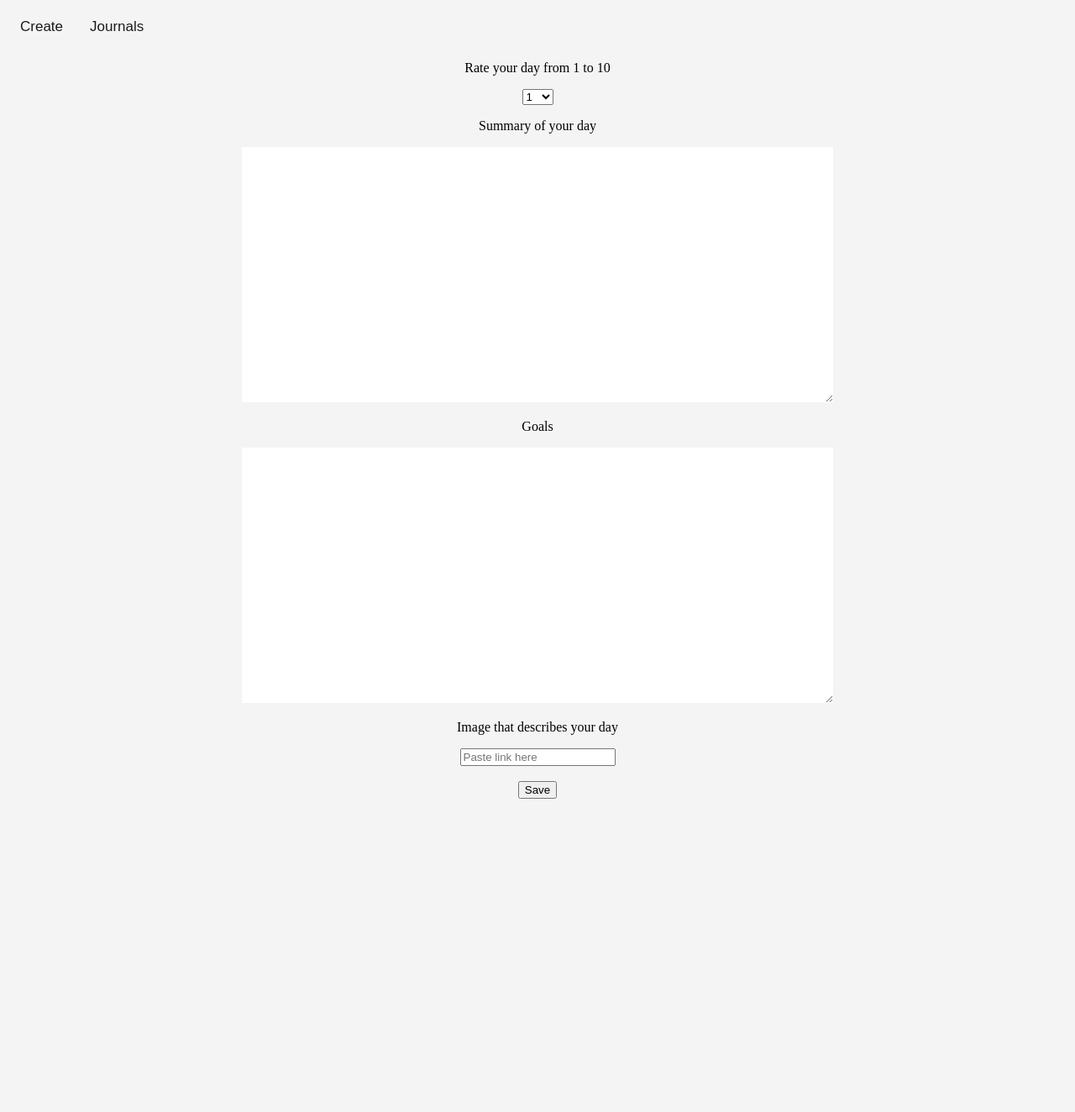
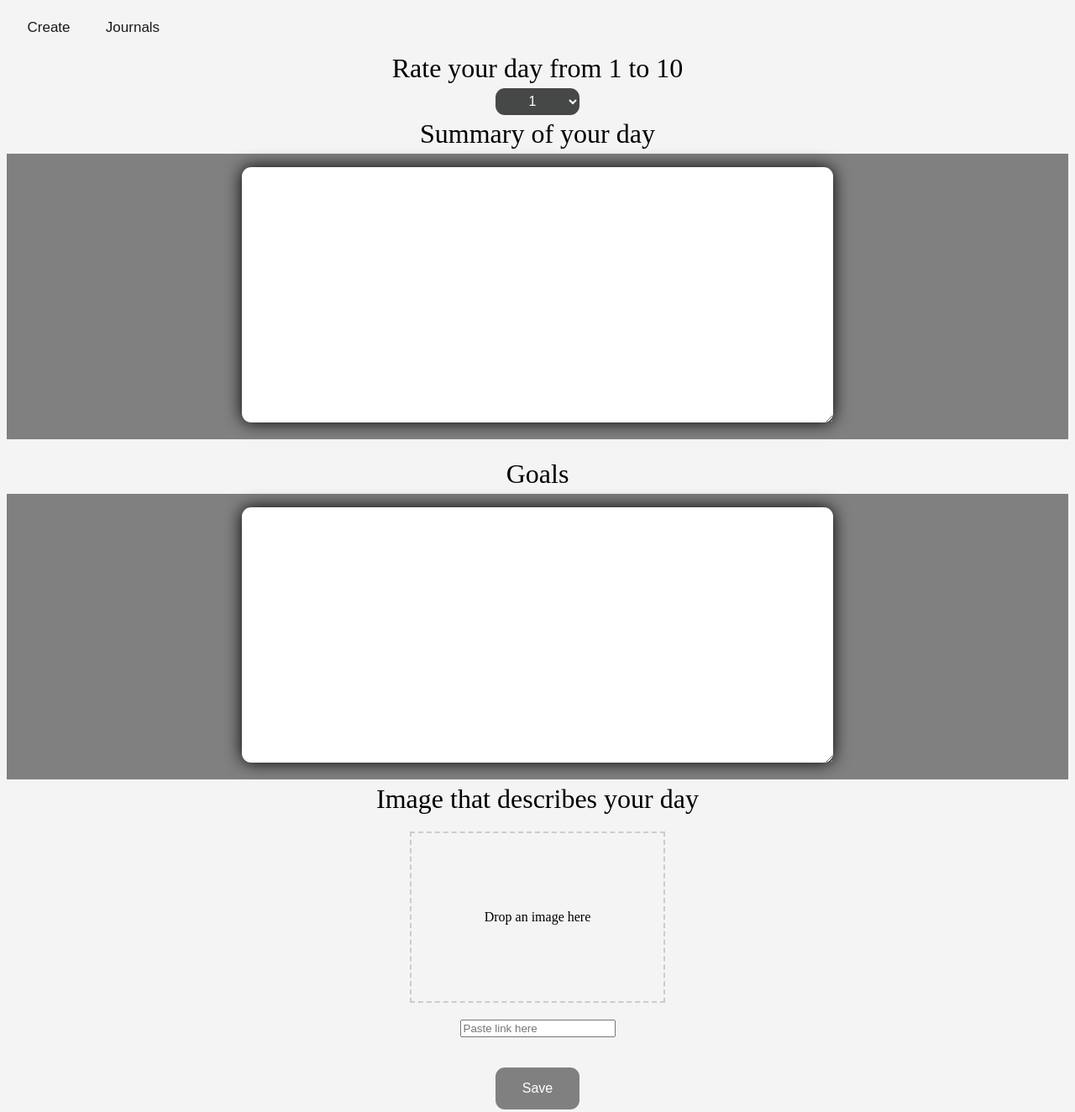
Before and after one commit to andreipogi2727/API-Journal, a website: page firstPage.html in a window 1280 px wide. Shown: the whole page at 84% size. Before the commit the page ends 959 px from the top, so only its background shows below. Drawn offline with nearby package versions, Linux system fonts and the light colour scheme.

Commit message:
Updated UI and added a dropdown box for image

```diff
--- a/firstPage.html
+++ b/firstPage.html
@@ -2,39 +2,65 @@
 <html lang="en">
 
 <head>
-
     <link rel="stylesheet" type="text/css" href="myStyle.css" />
     <meta charset="UTF-8">
     <meta name="viewport" content="width=device-width, initial-scale=1.0">
     <title>Create Journal</title>
     <style>
-        /* Add your styles here */
-        textarea
-        {
+        textarea {
             border: #1a1b1b;
         }
-        body
-        {
+        body {
             background-color: #f4f4f4;
-
         }
-        .container
-        {
+        .container {
             justify-content: center;
             text-align: center;
         }
-        textarea
-        {
+        textarea {
             width: 700px;
             height: 300px;
             font-family: Arial, Helvetica, sans-serif;
-
+            border-radius: .7rem;
+            box-shadow: 0 0 20px black;
+        }
+        .summary-text, .goals-text {
+            border: 4px solid gray;
+            padding: 12px;
+            background-color: gray;
+        }
+        p {
+            font-size: 2rem;
+            margin: .3rem;
+        }
+        option {
+            text-align: center;
+            font-weight: bold;
+            color: white;
+        }
+        select {
+            width: 100px;
+            height: 2rem;
+            font-size: 1rem;
+            align-items: center;
+            border: none;
+            border-radius: .7rem;
+            background-color: #464847;
+            color: white;
+        }
+        button {
+            border: none;
+            color: white;
+            background-color: gray;
+            border-radius: .7rem;
+            width: 100px;
+            height: 50px;
+            font-size: 1rem;
         }
         .topnav {
             overflow: hidden;
             background-color: #f4f4f4;
         }
-
         .topnav button {
             float: left;
             background-color: #f4f4f4;
@@ -45,25 +71,33 @@
             font-size: 17px;
             border: none;
         }
-
         .topnav button:hover {
             background-color: #ddd;
             color: black;
         }
-
         .topnav a.active {
             background-color: #04AA6D;
             color: white;
+        }
+        #dropArea {
+            width: 300px;
+            height: 200px;
+            border: 2px dashed #ccc;
+            display: flex;
+            align-items: center;
+            justify-content: center;
+            margin: 20px auto;
+        }
+        #imageDisplay img {
+            max-width: 100%;
+            height: auto;
+            display: none;
         }
     </style>
     <script>
         var page = "firstPage";
 
-
-
-        function saveJournal()
-        {
-
+        function saveJournal() {
             // Prepare JSON data for the new product
             var rateValue = $('#rate').val();
             var summaryValue = $('#summary').val();
@@ -72,7 +106,7 @@
 
             const newJournal = {
                 rate: rateValue,
-                    summary: summaryValue ,
+                summary: summaryValue,
                 goals: goalsValue,
                 image: imageValue
             };
@@ -84,7 +118,7 @@
                 contentType: 'application/json',
                 data: JSON.stringify(newJournal),
                 success: function () {
-                       alert('Succesfully saved')
+                    alert('Successfully saved')
                 },
                 error: function (error) {
                     alert('Finish the journal')
@@ -93,35 +127,45 @@
             });
         }
 
-
-            function setPage(page)
-            {
-                if (page == "first")
-                {
+        function setPage(page) {
+            if (page == "first") {
                 return
-                }
-                else if (page == "second")
-                {
+            } else if (page == "second") {
                 document.forms["firstPage"].submit();
             }
         }
 
+        function handleDrop(event) {
+            event.preventDefault();
+            var file = event.dataTransfer.files[0];
+            var reader = new FileReader();
 
+            reader.onload = function (e) {
+                var imageURL = e.target.result;
+                document.getElementById('image').value = imageURL;
+                var img = document.getElementById('selectedImage');
+                img.src = imageURL;
+                img.style.display = 'block';
+            };
 
+            reader.readAsDataURL(file);
+        }
+
+        function handleDragOver(event) {
+            event.preventDefault();
+        }
     </script>
     <script src="https://code.jquery.com/jquery-3.7.1.min.js"></script>
 </head>
-<form name = "firstPage" method="GET" action="secondPage.html" onsubmit="return false;">
 <body>
     <div class="topnav">
-        <button id = "createButton" onclick = "setPage('first')" type = "submit" >Create</button>
-        <button  id = "journalButton" onclick = "setPage('second')" type = "submit">Journals</button>
-
+        <button id="createButton" onclick="setPage('first')" type="submit">Create</button>
+        <button id="journalButton" onclick="setPage('second')" type="submit">Journals</button>
     </div>
-      <div id = "createPage">
-    <div id="journalList" class = "container">
+    <div id="createPage">
+        <div id="journalList" class="container">
             <p>Rate your day from 1 to 10</p>
-    <select id = "rate">
+            <select id="rate">
                 <option value="1">1</option>
                 <option value="2">2</option>
                 <option value="3">3</option>
@@ -132,25 +176,31 @@
                 <option value="8">8</option>
                 <option value="9">9</option>
                 <option value="10">10</option>
-
-
             </select>
 
             <p>Summary of your day</p>
-    <textarea id = "summary"></textarea>
+            <div class="summary-text">
+                <textarea id="summary"></textarea>
+            </div>
+
             <br>
             <p>Goals</p>
-    <textarea id = "goals"></textarea>
+            <div class="goals-text">
+                <textarea id="goals"></textarea>
+            </div>
+
             <p>Image that describes your day</p>
-    <input id = "image" placeholder="Paste link here"></input>
-    <br>
-    <br>
+            <div id="dropArea" ondrop="handleDrop(event)" ondragover="handleDragOver(event)">
+                Drop an image here
+            </div>
+            <input id="image" placeholder="Paste link here"></input>
+            <div id="imageDisplay">
+                <img id="selectedImage" src="" alt="">
+            </div>
+
+            <br><br>
             <button onclick="saveJournal()"> Save </button>
         </div>
     </div>
-
-
-</form>
 </body>
-
 </html>
```
Also changed, not shown: secondPage.html (+20 -3 lines). Lines whose indentation alone changed are shown as unchanged.
